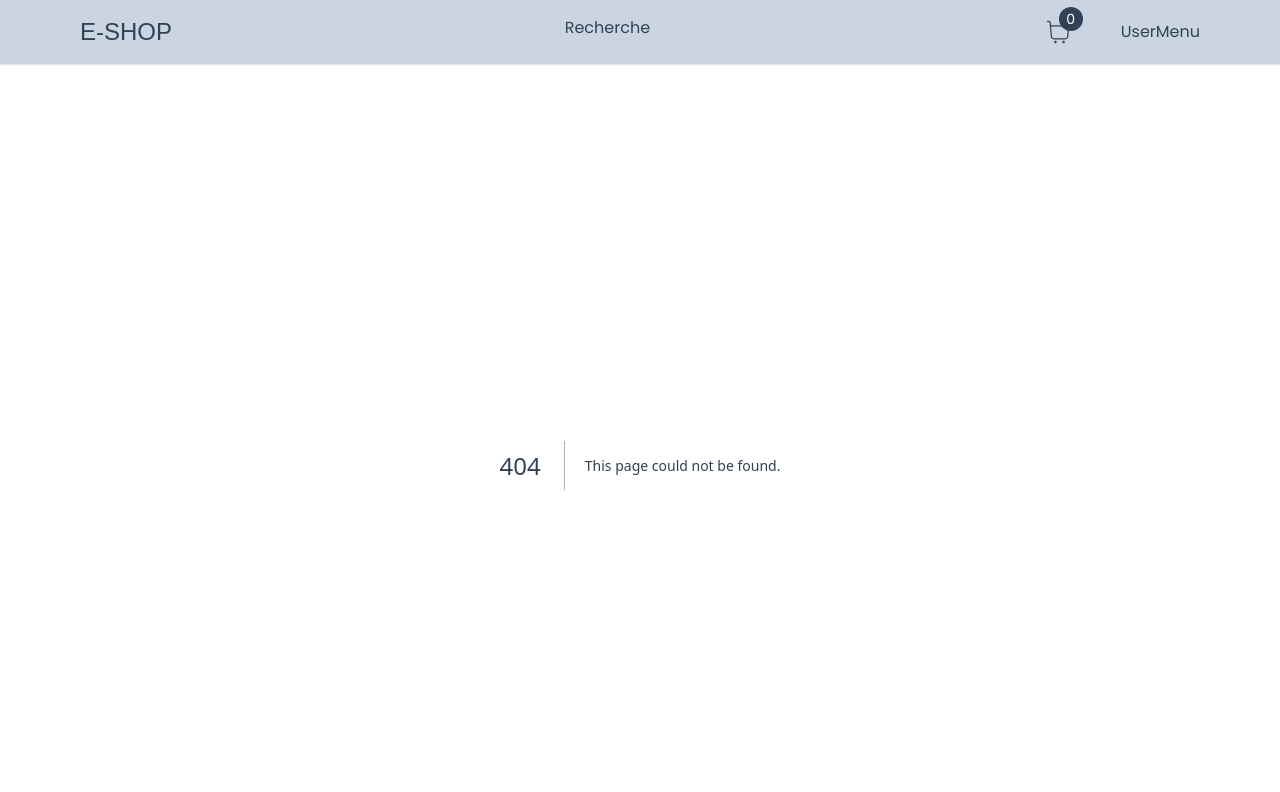
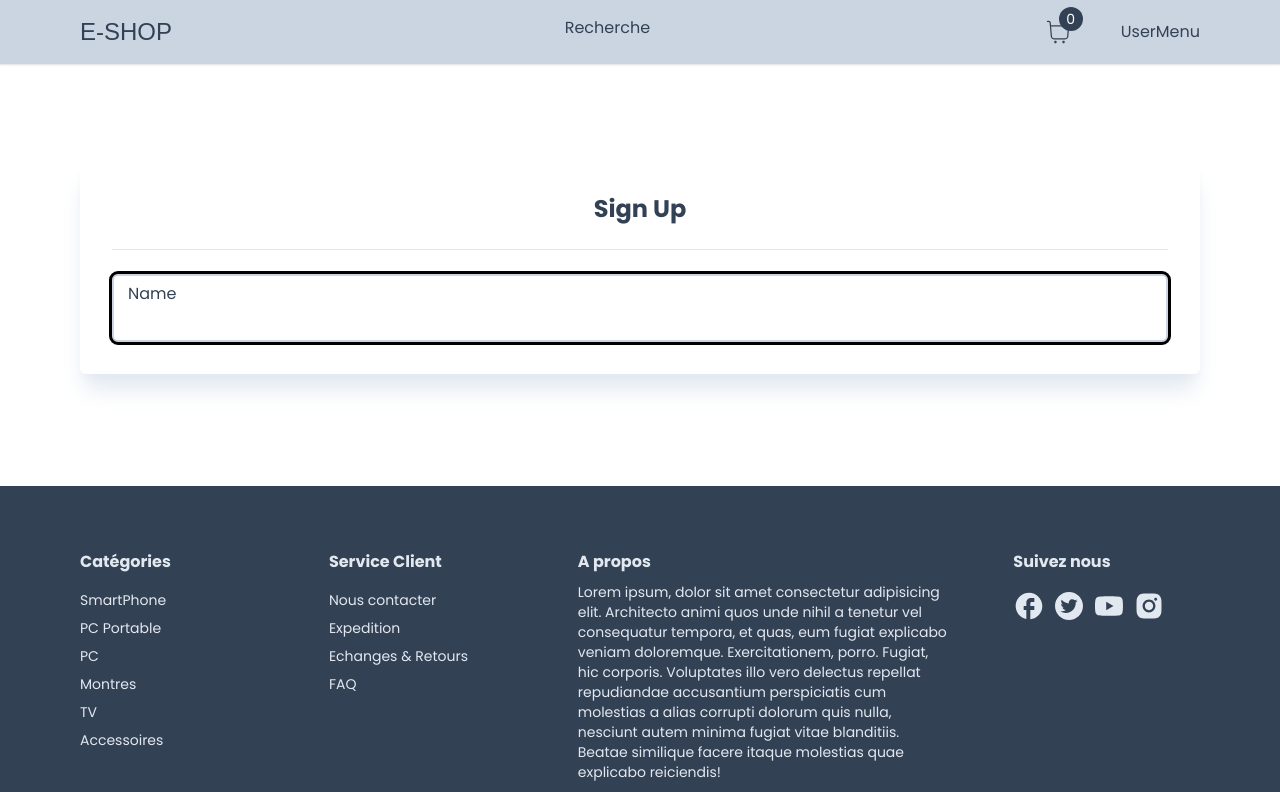
Before and after one commit to NajibACHCHAQ/EShop, a Next.js app: page /register in a window 1280 px wide. Before the commit this address had no page. Shown: the top 792 px of the page. Built offline with nearby package versions, Linux system fonts and the light colour scheme; a web font is replaced by a local one.

Commit message:
implementation page register

```diff
--- /dev/null
+++ b/app/components/FormWrap.tsx
@@ -0,0 +1,11 @@
+import React from 'react'
+
+export const FormWrap = ({children} : {children: React.ReactNode }) => {
+  return (
+    <div className='min-h-fit h-full flex items-center justify-center pb-12 pt-24'>
+        <div className=' max-w-650px w-full flex flex-col gap-6 items-center shadow-xl shadow-slate-200 rounded-md p-4 md:p-8'>
+            {children}
+        </div>
+    </div>
+  )
+}
--- a/app/components/Heading.tsx
+++ b/app/components/Heading.tsx
@@ -7,7 +7,7 @@ interface HeadingProps{
 export const Heading:React.FC<HeadingProps> = ({title, center}) => {
   return (
     <div className={center? 'text-center' : 'text-start'}>
-        <h1 className='font-bold text-2xl'>Product Review</h1>
+        <h1 className='font-bold text-2xl'>{title}</h1>
     </div>
   )
 }
--- /dev/null
+++ b/app/components/inputs/Input.tsx
@@ -0,0 +1,42 @@
+'use client'
+import React from 'react'
+import { FieldErrors, FieldValues, UseFormRegister } from 'react-hook-form';
+
+interface InputProps{
+    id:string;
+    label:string;
+    type?:string;
+    disabled?:boolean;
+    required:boolean;
+    register: UseFormRegister<FieldValues>;
+    errors:FieldErrors;
+    placeholder?:string;
+}
+
+export const Input:React.FC<InputProps> = (
+{   id,
+    label,
+    type,
+    disabled,
+    required,
+    register,
+    errors,
+    placeholder}
+) => {
+  return (
+    <div className='w-full relative'>
+        <input
+
+        autoComplete='off'
+        id={id}
+        disabled={disabled}
+        {...register(id, {required})}
+        placeholder={placeholder}
+        type={type}
+        className={`peer w-full p-4 pt-6 outline text-black bg-white font-light border-2 rounded-md transition disabled:opacity-70 disabled:cursor-not-allowed ${errors[id] ? 'border-rose-400' : 'border-slate-300'} ${errors[id] ? 'focus:border-rose-400' : 'focus:border-slate-300'} `}/>
+        <label htmlFor={id}
+            className='absolute cursor-text text-md duration-150 transform -translate-y-3 top-5 z-10 origin-[0] left-4 peer-placeholder-shown:scale-100 peer-placeholder-shown:translate-y-0 peer-focus:scale-75 peer-focus:-translate-y-4'
+        >{label}</label>
+    </div>
+  )
+}
--- /dev/null
+++ b/app/register/RegisterForm.tsx
@@ -0,0 +1,25 @@
+'use client'
+import React, { useState } from 'react'
+import { Heading } from '../components/Heading'
+import { Input } from '../components/inputs/Input'
+import { FieldValues, useForm, SubmitHandler } from 'react-hook-form'
+
+
+export const RegisterForm = () => {
+    const [isLoading, setIsLoading] = useState(false)
+    const {register, handleSubmit, formState:{errors}} = useForm<FieldValues>({
+        defaultValues:{
+            name:'',
+            email:'',
+            password:''
+        }
+    })
+  return (
+    <>
+    <Heading title='Sign Up'/>
+    <hr className='bg-slate-300 w-full h-px'/>
+    <Input
+    id='name' label='Name' disabled={isLoading} register={register} errors={errors} required />
+    </>
+  )
+}
--- /dev/null
+++ b/app/register/page.tsx
@@ -0,0 +1,14 @@
+import { Container } from "../components/Container";
+import { FormWrap } from "../components/FormWrap";
+import { RegisterForm } from "./RegisterForm";
+
+
+export default function first() {
+    return(
+        <Container>
+            <FormWrap>
+                <RegisterForm/>
+            </FormWrap>
+        </Container>
+    )
+}
--- a/package.json
+++ b/package.json
@@ -24,6 +24,7 @@
     "postcss": "8.4.33",
     "react": "18.2.0",
     "react-dom": "18.2.0",
+    "react-hook-form": "^7.49.3",
     "react-hot-toast": "^2.4.1",
     "react-icons": "^5.0.1",
     "tailwindcss": "3.4.1",
```
Also changed, not shown: 1 other file (tests, documents, lock files or other folders).
